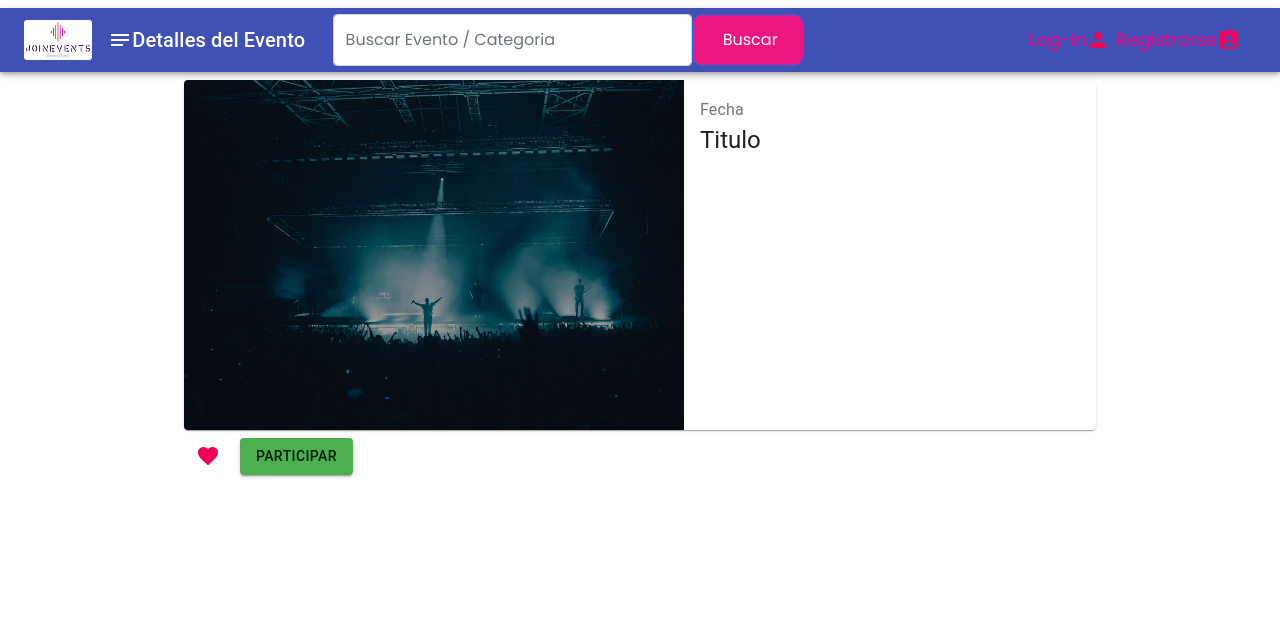
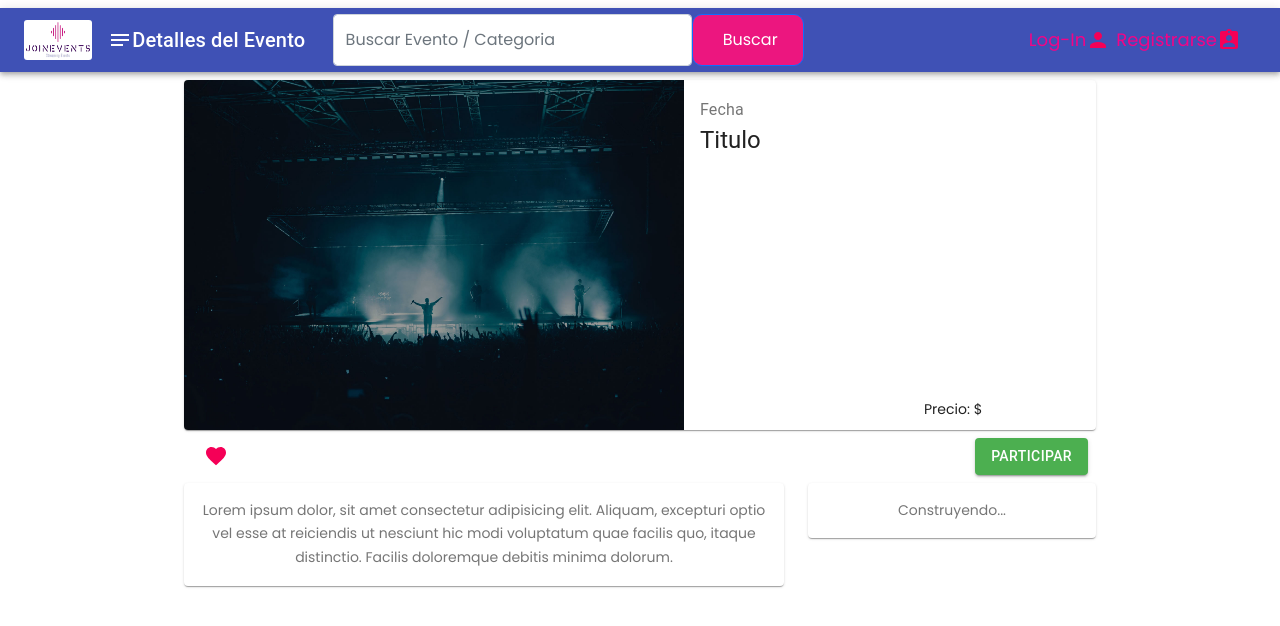
Before and after one commit to krashove/JoinEvents, a React (Create React App) app in the folder feJoinEvents/: page /eventdetails in a window 1280 px wide. Shown: the top 626 px of the page. Built offline with nearby package versions, Linux system fonts and the light colour scheme.

Commit message:
Avanzado EventoDetalle.js

```diff
--- a/feJoinEvents/src/components/EventoDetalle.js
+++ b/feJoinEvents/src/components/EventoDetalle.js
@@ -1,4 +1,4 @@
-import React, { Component } from "react";
+import React from "react";
 
 import {
   makeStyles,
@@ -7,16 +7,17 @@ import {
 } from "@material-ui/core/styles";
 import Container from "@material-ui/core/Container";
 import Card from "@material-ui/core/Card";
+import Paper from "@material-ui/core/Paper";
+import Grid from "@material-ui/core/Grid";
 import IconButton from "@material-ui/core/IconButton";
 import FavoriteIcon from "@material-ui/icons/Favorite";
-import CardActions from "@material-ui/core/CardActions";
 import CardContent from "@material-ui/core/CardContent";
 import CardMedia from "@material-ui/core/CardMedia";
 import Typography from "@material-ui/core/Typography";
 import Button from "@material-ui/core/Button";
 import { green } from "@material-ui/core/colors";
 
-const useStyles = makeStyles((theme) => ({
+const useStyles = makeStyles(() => ({
   root: {
     display: "flex",
   },
@@ -33,16 +34,20 @@ const useStyles = makeStyles((theme) => ({
   },
   controls: {
     display: "flex",
-    alignItems: "center",
-    paddingLeft: theme.spacing(1),
+    paddingLeft: theme.spacing(30),
     paddingBottom: theme.spacing(1),
-  },
-  playIcon: {
-    height: 38,
-    width: 38,
   },
   margin: {
     margin: theme.spacing(1),
+  },
+  paper: {
+    padding: theme.spacing(2),
+    textAlign: "center",
+    color: theme.palette.text.secondary,
+  },
+  buttons: {
+    display: "flex",
+    paddingLeft: theme.spacing(1),
   },
 }));
 
@@ -77,9 +82,16 @@ export default function EventoDetalle(props) {
                 {props.card.titulo}
               </Typography>
             </CardContent>
+            <div className={classes.controls}>Precio: {props.card.precio}</div>
           </div>
         </Card>
-        <div>
+        <div className={classes.buttons}>
+          <Grid
+            container
+            direction="row"
+            justifyContent="space-between"
+            alignItems="center"
+          >
             <IconButton color="Secondary">
               <FavoriteIcon />
             </IconButton>
@@ -89,9 +101,20 @@ export default function EventoDetalle(props) {
                 color="primary"
                 className={classes.margin}
               >
-              Participar
+                <spam style={{ color: "white" }}>Participar</spam>
               </Button>
             </ThemeProvider>
+          </Grid>
+        </div>
+        <div className={classes.root}>
+          <Grid container spacing={3}>
+            <Grid item xs={8}>
+              <Paper className={classes.paper}>{props.card.detalles}</Paper>
+            </Grid>
+            <Grid item xs>
+              <Paper className={classes.paper}>Construyendo...</Paper>
+            </Grid>
+          </Grid>
         </div>
       </Container>
     </div>
--- a/feJoinEvents/src/pages/EventDetails.js
+++ b/feJoinEvents/src/pages/EventDetails.js
@@ -12,6 +12,7 @@ export default class EventDetails extends Component {
       titulo: "Titulo",
       detalles:
         "Lorem ipsum dolor, sit amet consectetur adipisicing elit. Aliquam, excepturi optio vel esse at reiciendis ut nesciunt hic modi voluptatum quae facilis quo, itaque distinctio. Facilis doloremque debitis minima dolorum.",
+      precio: "$",
     },
   };
 
```
Lines whose indentation alone changed are shown as unchanged.
